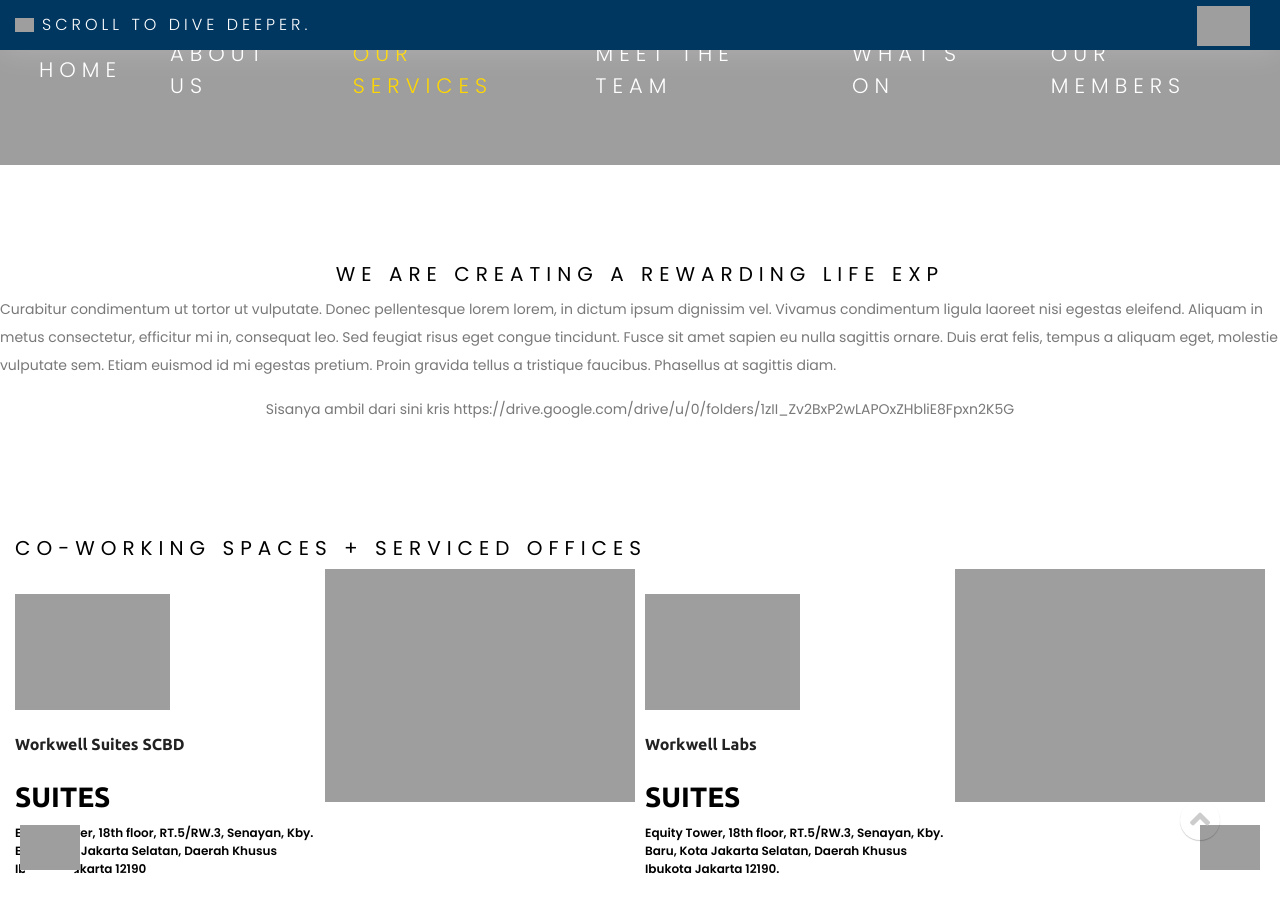
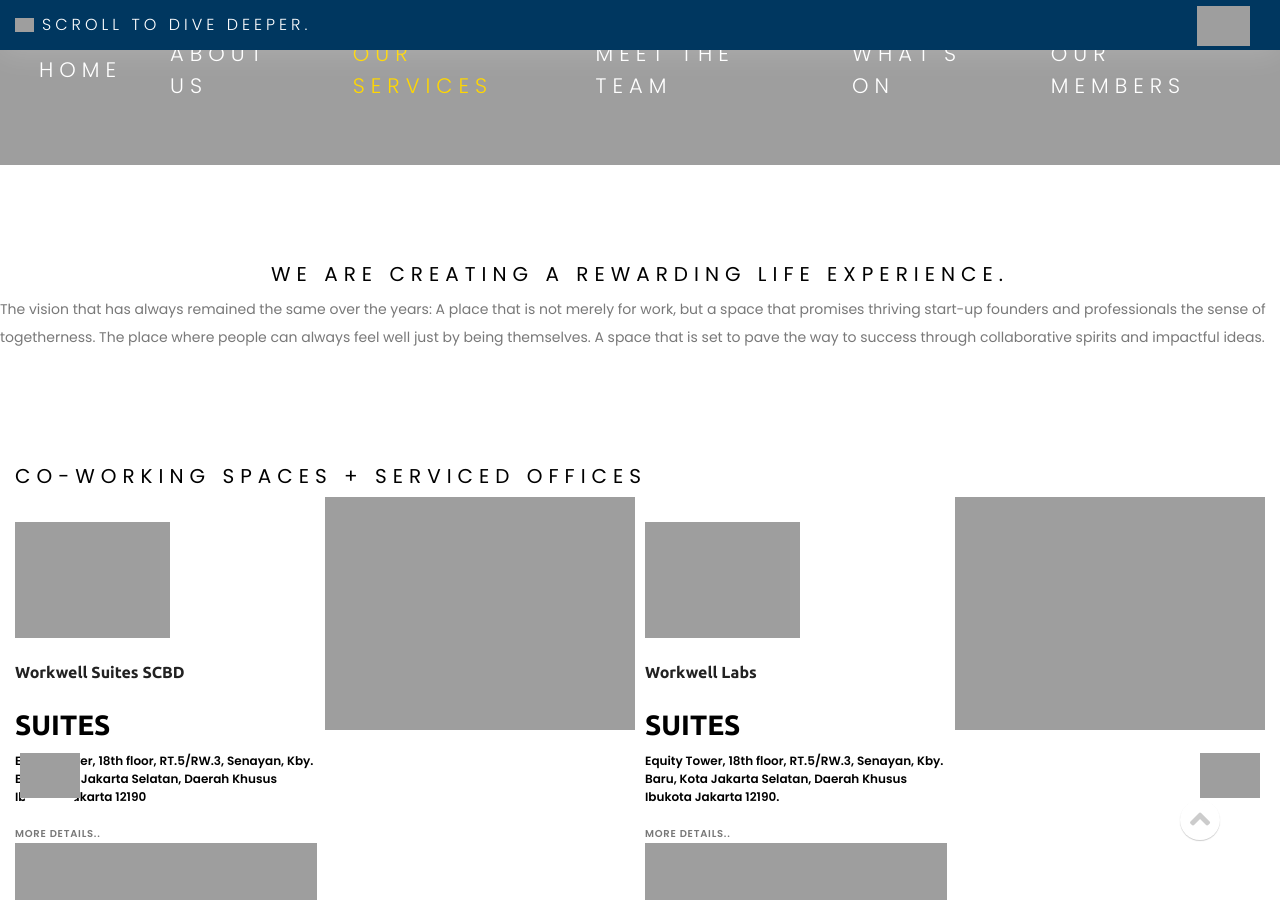
Before and after one commit to kemtol/wellspace, a Jekyll site: the page built from _nav/all.markdown, in a window 1280 px wide and 900 px high, scrolled down 704 px. Built offline with Jekyll 4.4.1, drawn with Linux system fonts in a browser that asks for light colours; nearby versions of some CDN libraries; library files that are not in the unit come from our copies; grey boxes are pictures that could not be loaded.

Commit message:
Updated All

```diff
--- a/_nav/all.markdown
+++ b/_nav/all.markdown
@@ -5,8 +5,6 @@ permalink: "/service/"
 image: "/uploads/Featured-Image-Our-Service-1920x720.jpg"
 ---
 
-#### WE ARE CREATING A REWARDING LIFE EXP
+#### WE ARE CREATING A REWARDING LIFE EXPERIENCE.
 
-Curabitur condimentum ut tortor ut vulputate. Donec pellentesque lorem lorem, in dictum ipsum dignissim vel. Vivamus condimentum ligula laoreet nisi egestas eleifend. Aliquam in metus consectetur, efficitur mi in, consequat leo. Sed feugiat risus eget congue tincidunt. Fusce sit amet sapien eu nulla sagittis ornare. Duis erat felis, tempus a aliquam eget, molestie vulputate sem. Etiam euismod id mi egestas pretium. Proin gravida tellus a tristique faucibus. Phasellus at sagittis diam.
-
-Sisanya ambil dari sini kris https://drive.google.com/drive/u/0/folders/1zII_Zv2BxP2wLAPOxZHbliE8Fpxn2K5G
+The vision that has always remained the same over the years: A place that is not merely for work, but a space that promises thriving start-up founders and professionals the sense of togetherness. The place where people can always feel well just by being themselves. A space that is set to pave the way to success through collaborative spirits and impactful ideas.
```
